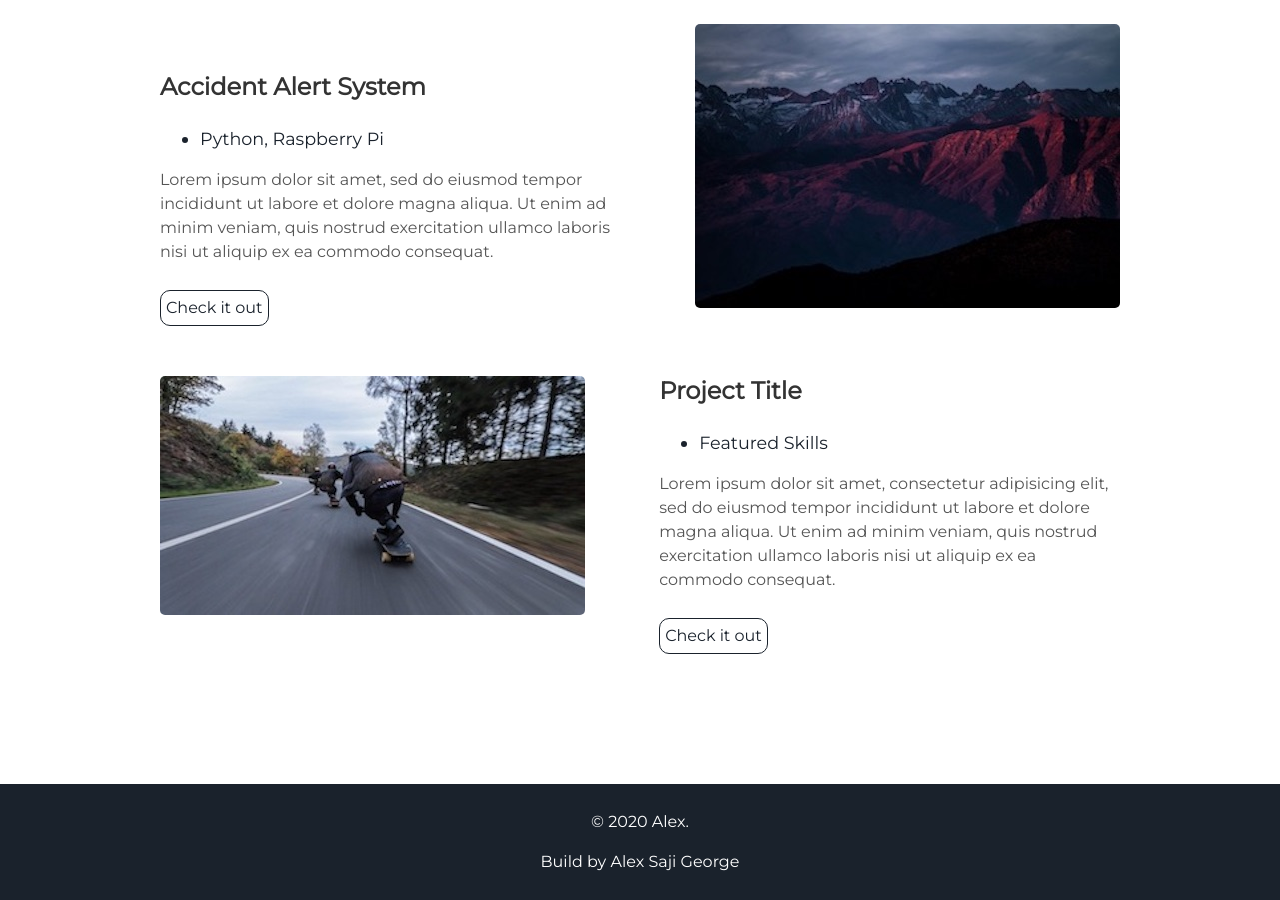
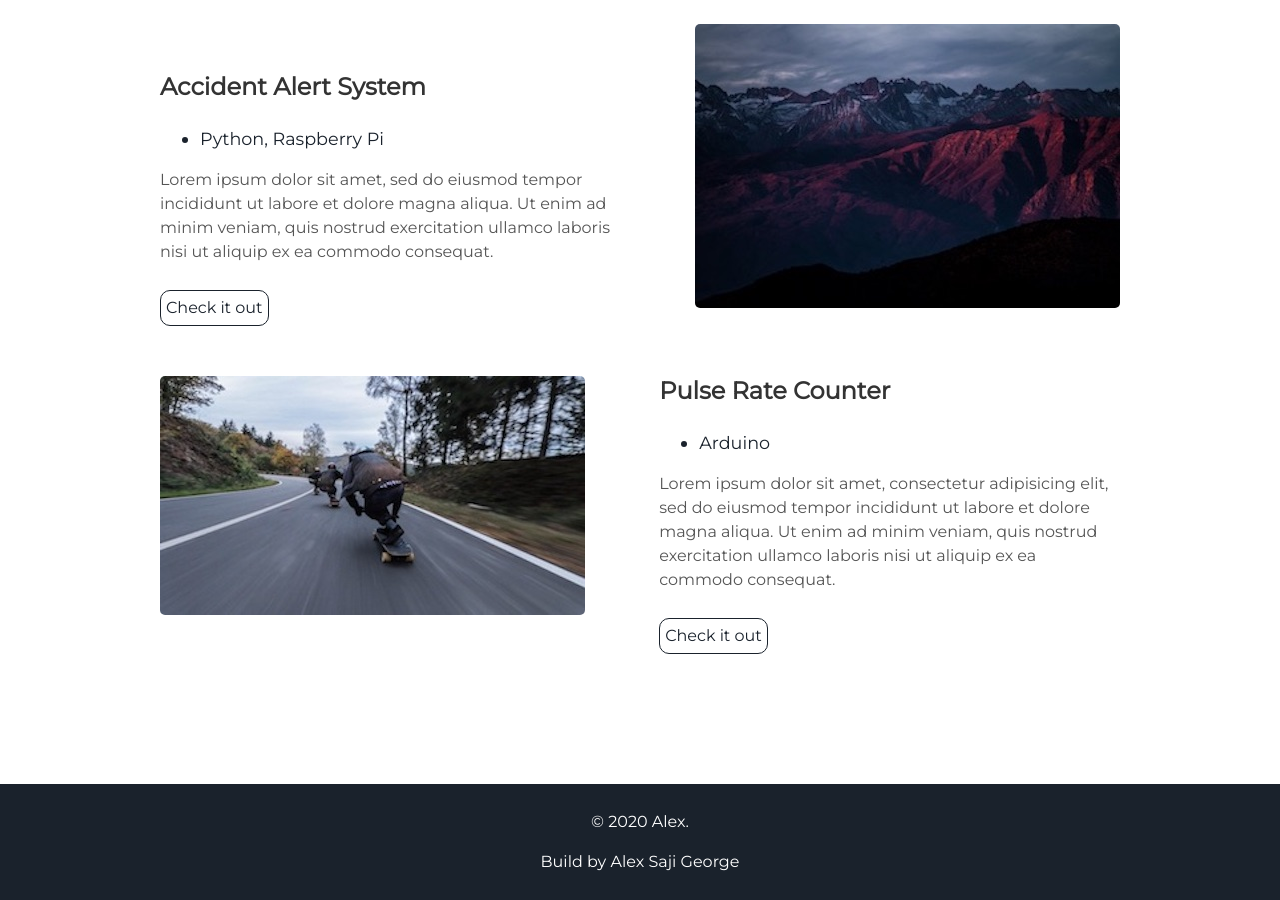
Before and after one commit to alexsaji111/alexsaji111.github.io, a Jekyll site: the page built from index.html, in a window 1280 px wide and 900 px high, scrolled down 1675 px. Built offline with Jekyll 4.4.1, drawn with Linux system fonts in a browser that asks for light colours.

Commit message:
first commit

```diff
--- a/_includes/projects.html
+++ b/_includes/projects.html
@@ -19,9 +19,9 @@
     <img alt="mountains" src="{{ "/assets/img/skate.jpg" | prepend: site.baseurl }}" />
   </div>
   <div class="contents-right">
-    <h3> Project Title </h3>
+    <h3> Pulse Rate Counter </h3>
     <ul>
-      <li> Featured Skills</li>
+      <li> Arduino</li>
     </ul>
     <p>Lorem ipsum dolor sit amet, consectetur adipisicing elit, sed do eiusmod tempor incididunt ut labore et dolore magna aliqua. Ut enim ad minim veniam, quis nostrud exercitation ullamco laboris nisi ut aliquip ex ea commodo consequat.</p>
     <a class="project-link" href="#">Check it out</a>
```
